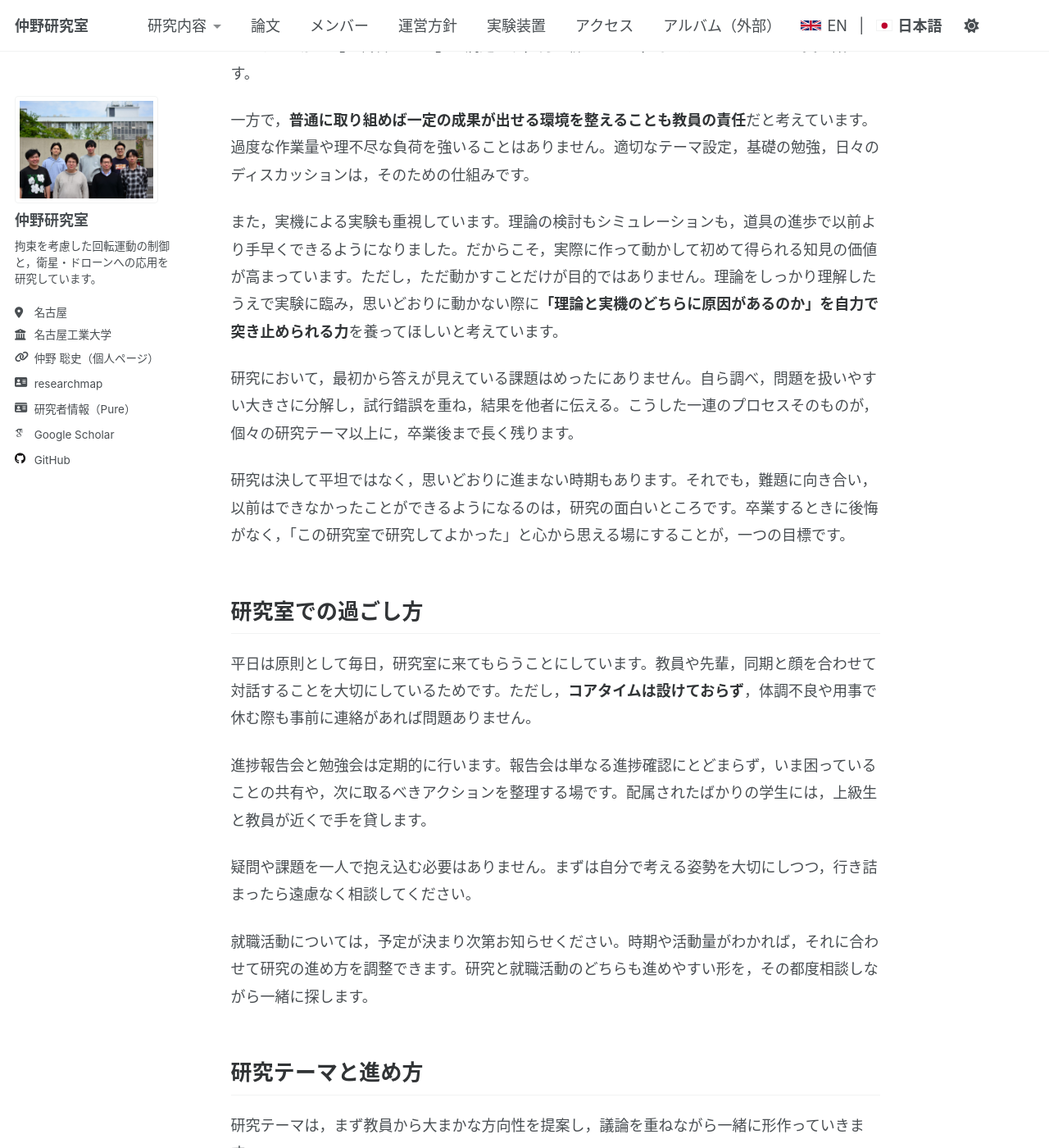
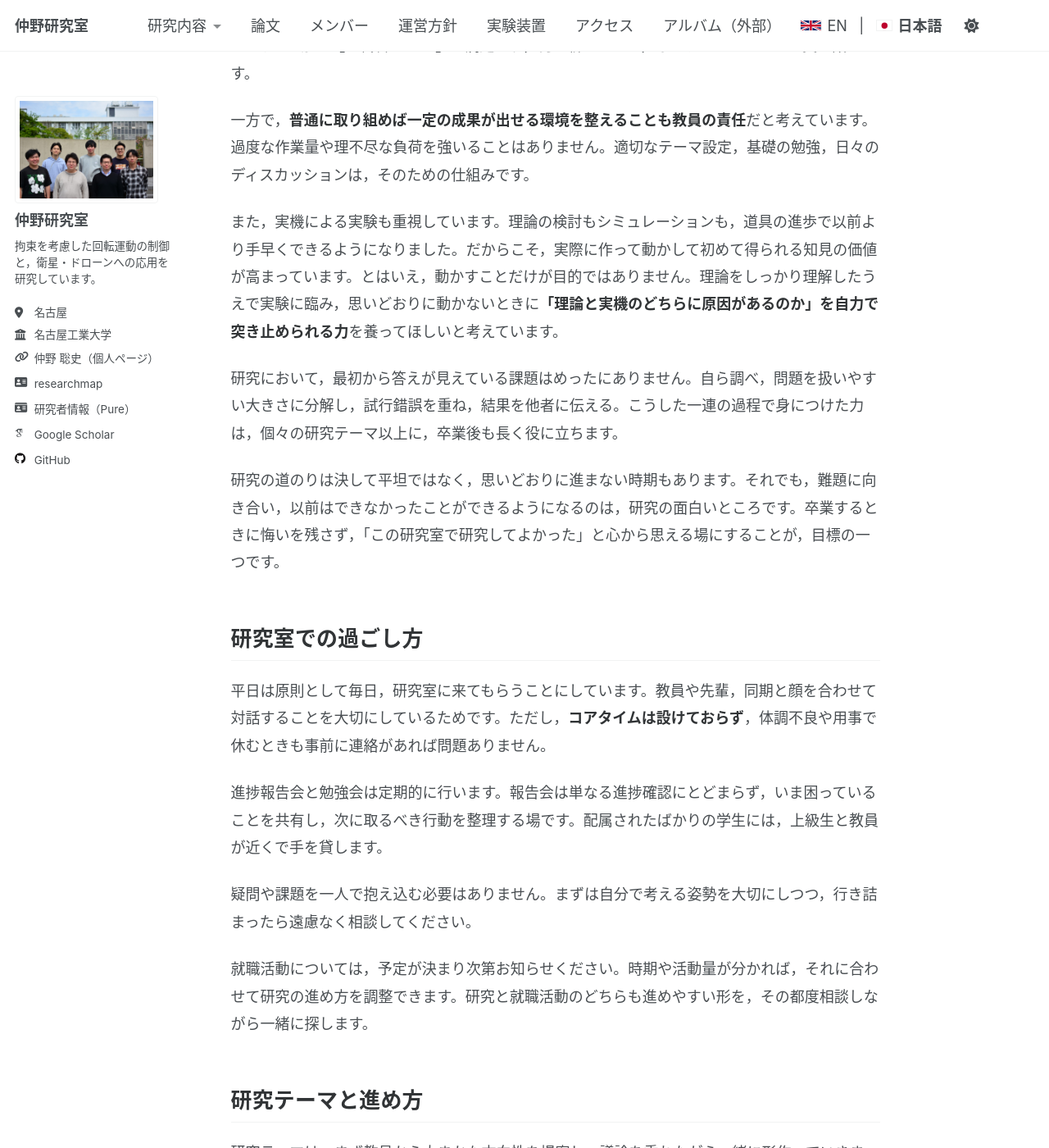
Before and after one commit to GDAC-Lab/gdac-lab.github.io, a Jekyll site: the page built from _pages/ja/policy.md, in a window 1280 px wide and 1400 px high, scrolled down 344 px. Shown: the whole window at 82% size. Built offline with Jekyll 4.4.1, drawn with Linux system fonts in a browser that asks for light colours; some of the changed text lies outside the part shown.

Commit message:
運営方針のページの日本語を見直す
- 主語と述語が噛み合っていない文（「一連のプロセスそのものが…長く残ります」）
  と，並列の形がそろっていない文（「…の共有や，…を整理する場です」）を直す
- 語の重複（「ただし，ただ」「最初から…一から」「時期を問わずいつでも」）を除く
- 「際に」「わかれば」などの表記を，サイトのほかのページにそろえる
- description を「…の運営方針です。」で終わる文にし，ほかのページと形をそろえる

```diff
--- a/_pages/ja/policy.md
+++ b/_pages/ja/policy.md
@@ -28,33 +28,33 @@ lang_ref: lab_policy
 
 一方で，**普通に取り組めば一定の成果が出せる環境を整えることも教員の責任**だと考えています。過度な作業量や理不尽な負荷を強いることはありません。適切なテーマ設定，基礎の勉強，日々のディスカッションは，そのための仕組みです。
 
-また，実機による実験も重視しています。理論の検討もシミュレーションも，道具の進歩で以前より手早くできるようになりました。だからこそ，実際に作って動かして初めて得られる知見の価値が高まっています。ただし，ただ動かすことだけが目的ではありません。理論をしっかり理解したうえで実験に臨み，思いどおりに動かない際に**「理論と実機のどちらに原因があるのか」を自力で突き止められる力**を養ってほしいと考えています。
+また，実機による実験も重視しています。理論の検討もシミュレーションも，道具の進歩で以前より手早くできるようになりました。だからこそ，実際に作って動かして初めて得られる知見の価値が高まっています。とはいえ，動かすことだけが目的ではありません。理論をしっかり理解したうえで実験に臨み，思いどおりに動かないときに**「理論と実機のどちらに原因があるのか」を自力で突き止められる力**を養ってほしいと考えています。
 
-研究において，最初から答えが見えている課題はめったにありません。自ら調べ，問題を扱いやすい大きさに分解し，試行錯誤を重ね，結果を他者に伝える。こうした一連のプロセスそのものが，個々の研究テーマ以上に，卒業後まで長く残ります。
+研究において，最初から答えが見えている課題はめったにありません。自ら調べ，問題を扱いやすい大きさに分解し，試行錯誤を重ね，結果を他者に伝える。こうした一連の過程で身につけた力は，個々の研究テーマ以上に，卒業後も長く役に立ちます。
 
-研究は決して平坦ではなく，思いどおりに進まない時期もあります。それでも，難題に向き合い，以前はできなかったことができるようになるのは，研究の面白いところです。卒業するときに後悔がなく，「この研究室で研究してよかった」と心から思える場にすることが，一つの目標です。
+研究の道のりは決して平坦ではなく，思いどおりに進まない時期もあります。それでも，難題に向き合い，以前はできなかったことができるようになるのは，研究の面白いところです。卒業するときに悔いを残さず，「この研究室で研究してよかった」と心から思える場にすることが，目標の一つです。
 
 ## 研究室での過ごし方
 
-平日は原則として毎日，研究室に来てもらうことにしています。教員や先輩，同期と顔を合わせて対話することを大切にしているためです。ただし，**コアタイムは設けておらず**，体調不良や用事で休む際も事前に連絡があれば問題ありません。
+平日は原則として毎日，研究室に来てもらうことにしています。教員や先輩，同期と顔を合わせて対話することを大切にしているためです。ただし，**コアタイムは設けておらず**，体調不良や用事で休むときも事前に連絡があれば問題ありません。
 
-進捗報告会と勉強会は定期的に行います。報告会は単なる進捗確認にとどまらず，いま困っていることの共有や，次に取るべきアクションを整理する場です。配属されたばかりの学生には，上級生と教員が近くで手を貸します。
+進捗報告会と勉強会は定期的に行います。報告会は単なる進捗確認にとどまらず，いま困っていることを共有し，次に取るべき行動を整理する場です。配属されたばかりの学生には，上級生と教員が近くで手を貸します。
 
 疑問や課題を一人で抱え込む必要はありません。まずは自分で考える姿勢を大切にしつつ，行き詰まったら遠慮なく相談してください。
 
-就職活動については，予定が決まり次第お知らせください。時期や活動量がわかれば，それに合わせて研究の進め方を調整できます。研究と就職活動のどちらも進めやすい形を，その都度相談しながら一緒に探します。
+就職活動については，予定が決まり次第お知らせください。時期や活動量が分かれば，それに合わせて研究の進め方を調整できます。研究と就職活動のどちらも進めやすい形を，その都度相談しながら一緒に探します。
 
 ## 研究テーマと進め方
 
 研究テーマは，まず教員から大まかな方向性を提案し，議論を重ねながら一緒に形作っていきます。
 
-学部4年生の卒業研究では，まず本研究室がこれまでに構築してきた制御理論を理解し，シミュレーションや実機実験で検証するところから始めます。**最初から新しい理論を一から構築することを求めたりはしません。**その代わり，次の3点を重視して取り組みます。
+学部4年生の卒業研究では，まず本研究室がこれまでに構築してきた制御理論を理解し，シミュレーションや実機実験で検証するところから始めます。**いきなり新しい理論を一から構築することは求めません。**その代わり，次の3点を重視して取り組みます。
 
 1. 扱っている理論を，自分の言葉で説明できるレベルまで深く理解する
 2. 関連する専門知識を着実に身につける
 3. 実験系を自らの手で形にする
 
-研究の進展に伴い，「どこに課題があるか」「次はどんな検証を試すか」を自分自身で考える割合を増やしていきます。最終的に，自分で研究を進められるようになることを目指します。
+研究の進展に伴い，「どこに課題があるか」「次にどのような検証を行うか」を自分自身で考える割合を増やしていきます。最終的には，自分で研究を進められるようになることを目指します。
 
 ## 学会発表・論文
 
@@ -66,6 +66,6 @@ lang_ref: lab_policy
 
 ## 見学・お問い合わせ
 
-研究内容や日々の過ごし方について疑問や興味があれば，時期を問わずいつでも気軽にご連絡ください。{% if site.author.email_as_text and site.author.email_text %}連絡先は [{{ site.author.email_text }}](mailto:{{ site.author.email_text }}) です。{% else %}連絡先は[メンバー]({{ base_path }}/ja/people/)のページに記載しています。{% endif %}研究室の見学も随時受け付けています。場所は[アクセス]({{ base_path }}/ja/access/)のページをご覧ください。
+研究内容や日々の過ごし方について疑問や興味があれば，いつでもお気軽にご連絡ください。{% if site.author.email_as_text and site.author.email_text %}連絡先は [{{ site.author.email_text }}](mailto:{{ site.author.email_text }}) です。{% else %}連絡先は[メンバー]({{ base_path }}/ja/people/)のページに記載しています。{% endif %}研究室の見学も随時受け付けています。場所は[アクセス]({{ base_path }}/ja/access/)のページをご覧ください。
 
 なお，大学院入試の前など問い合わせが重なる時期には，日時をまとめてご案内することがあります。
```
Also changed, not shown: other parts of _pages/ja/policy.md (+1 -1 lines).
